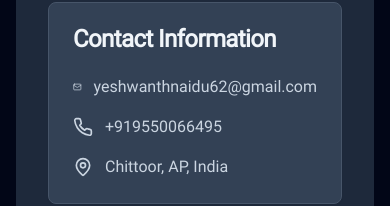
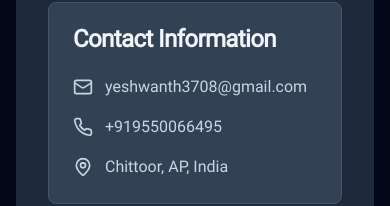
Before and after one commit to yeshwanthc/new-portfolio, a Next.js app: page / in a window 390 px wide. Shown: the part 4329-4535 px from the top of the page. Built offline with nearby package versions, Linux system fonts and the light colour scheme; no server answers.

Commit message:
mail allignment fix in mobile

```diff
--- a/components/Contact.tsx
+++ b/components/Contact.tsx
@@ -72,11 +72,11 @@ const Contact: React.FC<ContactProps> = ({ isDarkMode }) => {
                     }`}
                   />
                   <span
-                    className={`${
+                    className={` "overflow-y-hidden" ${
                       isDarkMode ? "text-slate-300" : "text-slate-700"
                     }`}
                   >
-                    yeshwanthnaidu62@gmail.com
+                    yeshwanth3708@gmail.com
                   </span>
                 </div>
                 <div className="flex items-center space-x-3">
```
